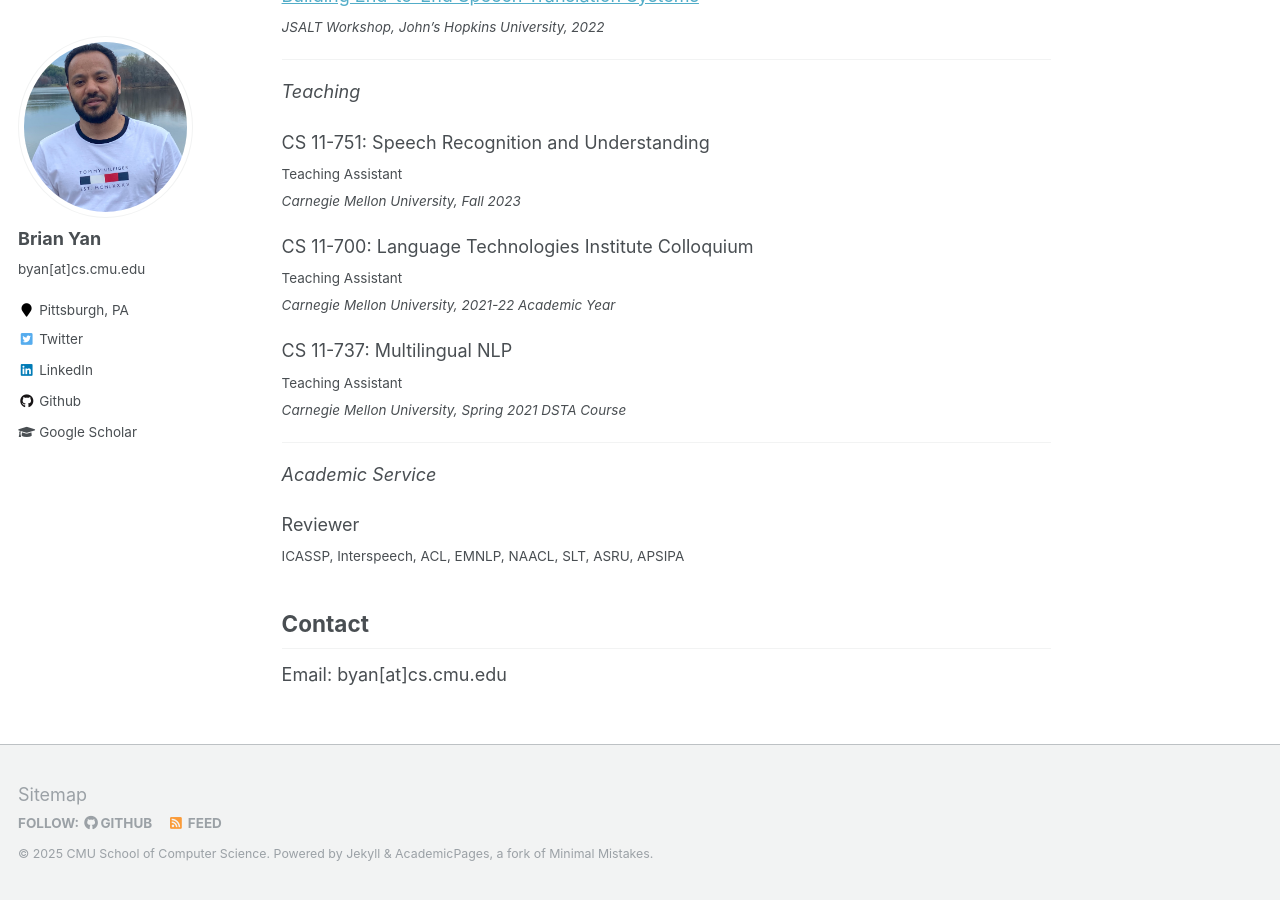
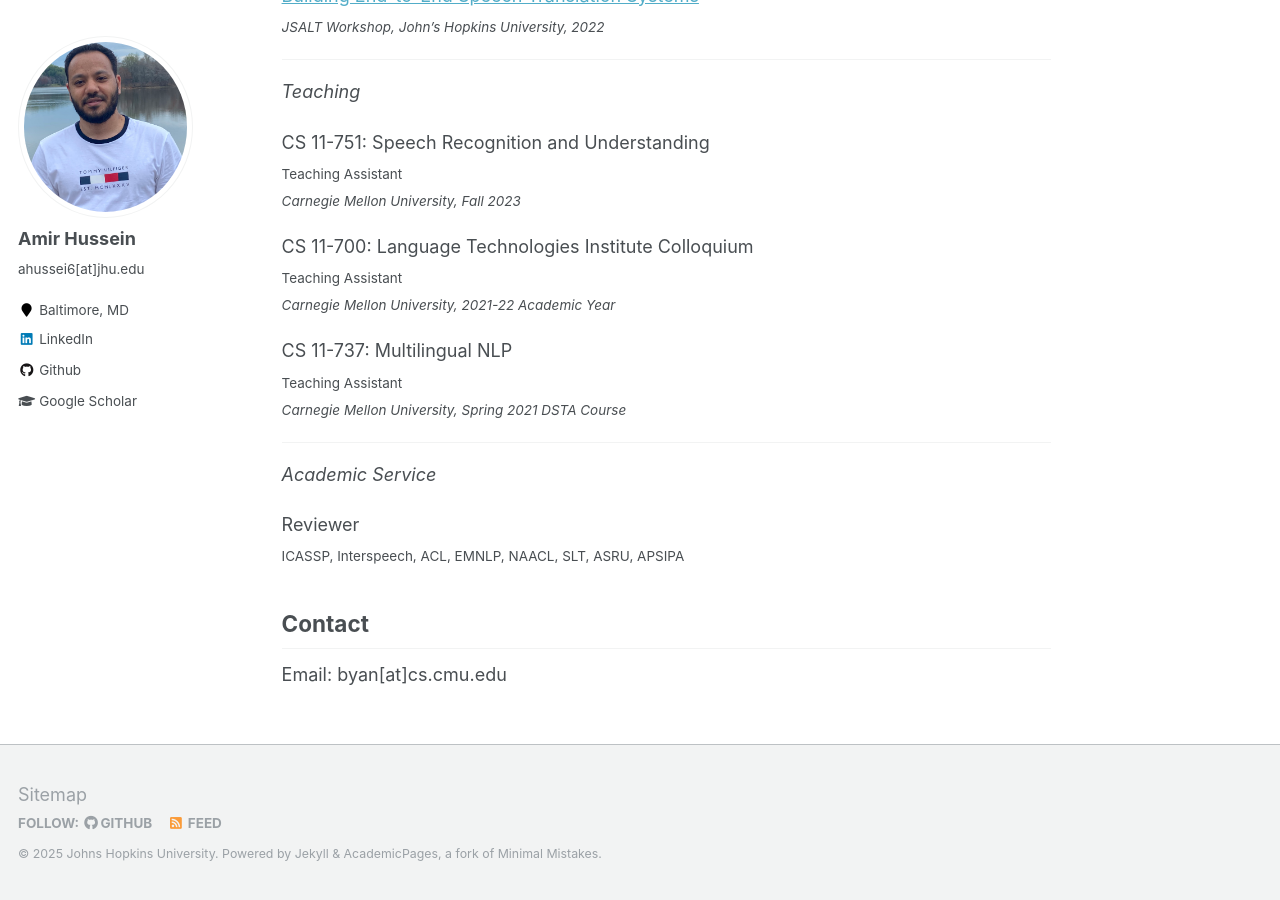
Before and after one commit to AmirHussein96/AmirHussein96.github.io, a Jekyll site: the page built from _pages/about.md, in a window 1280 px wide and 900 px high, scrolled down 2984 px. Built offline with Jekyll 4.4.1, drawn with Linux system fonts in a browser that asks for light colours; some of the changed text lies outside the part shown.

Commit message:
change config
Signed-off-by: Amir Hussein <amhussein@amhussein-mlt.client.nvidia.com>

```diff
--- a/_config.yml
+++ b/_config.yml
@@ -7,13 +7,13 @@
 
 # Site Settings
 locale                   : "en-US"
-title                    : "Brian Yan"
+title                    : "Amir Hussein"
 title_separator          : "-"
-name                     : &name "CMU School of Computer Science"
+name                     : &name "Johns Hopkins University"
 description              : &description "Personal Page"
-url                      : https://brianyan918.github.io # the base hostname & protocol for your site e.g. "https://mmistakes.github.io"
+url                      : https://amirhussein96.github.io # the base hostname & protocol for your site e.g. "https://mmistakes.github.io"
 baseurl                  : "" # the subpath of your site, e.g. "/blog"
-repository               : "brianyan918/brianyan918.github.io"
+repository               : "amirhussein96/amirhussein96.github.io"
 teaser                   :  # filename of teaser fallback teaser image placed in /images/, .e.g. "500x300.png"
 breadcrumbs              : false # true, false (default)
 words_per_minute         : 160
@@ -80,13 +80,13 @@ analytics:
 
 # Site Author
 author:
-  name             : "Brian Yan"
-  avatar           : "profile.jpg"
-  bio              : "byan[at]cs.cmu.edu"
-  location         : "Pittsburgh, PA"
+  name             : "Amir Hussein"
+  avatar           : "profile2.jpg"
+  bio              : "ahussei6[at]jhu.edu"
+  location         : "Baltimore, MD"
   employer         :
   pubmed           :
-  googlescholar    : "https://scholar.google.com/citations?user=Pn3DcuUAAAAJ&hl=en"
+  googlescholar    : "https://scholar.google.com/citations?user=FPuPHkkAAAAJ&hl=en"
   email            :
   researchgate     :
   uri              :
@@ -96,20 +96,19 @@ author:
   flickr           :
   facebook         :
   foursquare       :
-  github           : "brianyan918"
+  github           : "amirhussein96"
   google_plus      :
   keybase          :
   instagram        :
   impactstory      :
   lastfm           :
-  linkedin         : "brian-yan-62ba4980/"
+  linkedin         : "https://www.linkedin.com/in/amir-hussein-0a366691/"
   orcid            :
   pinterest        :
   soundcloud       :
   stackoverflow    :
   steam            :
   tumblr           :
-  twitter          : "brianyan918"
   vine             :
   weibo            :
   xing             :
```
Also changed, not shown: images/profile2.jpg (renamed from images/profile.jpg), 2 other files.
